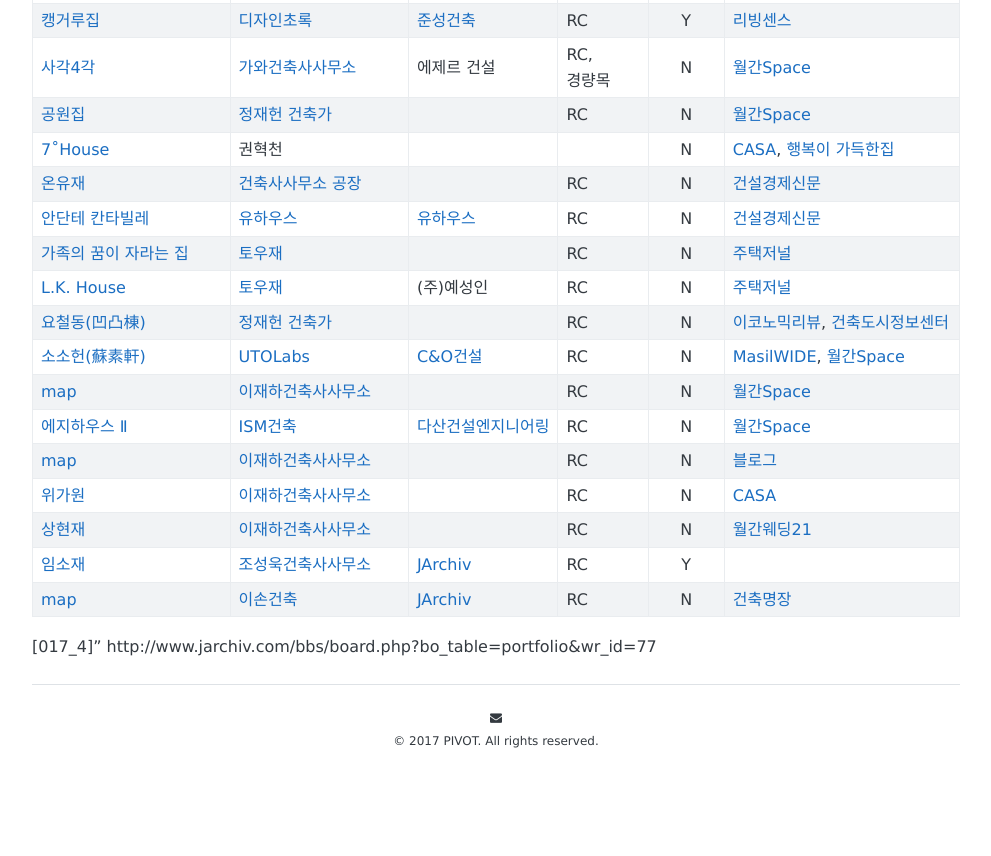
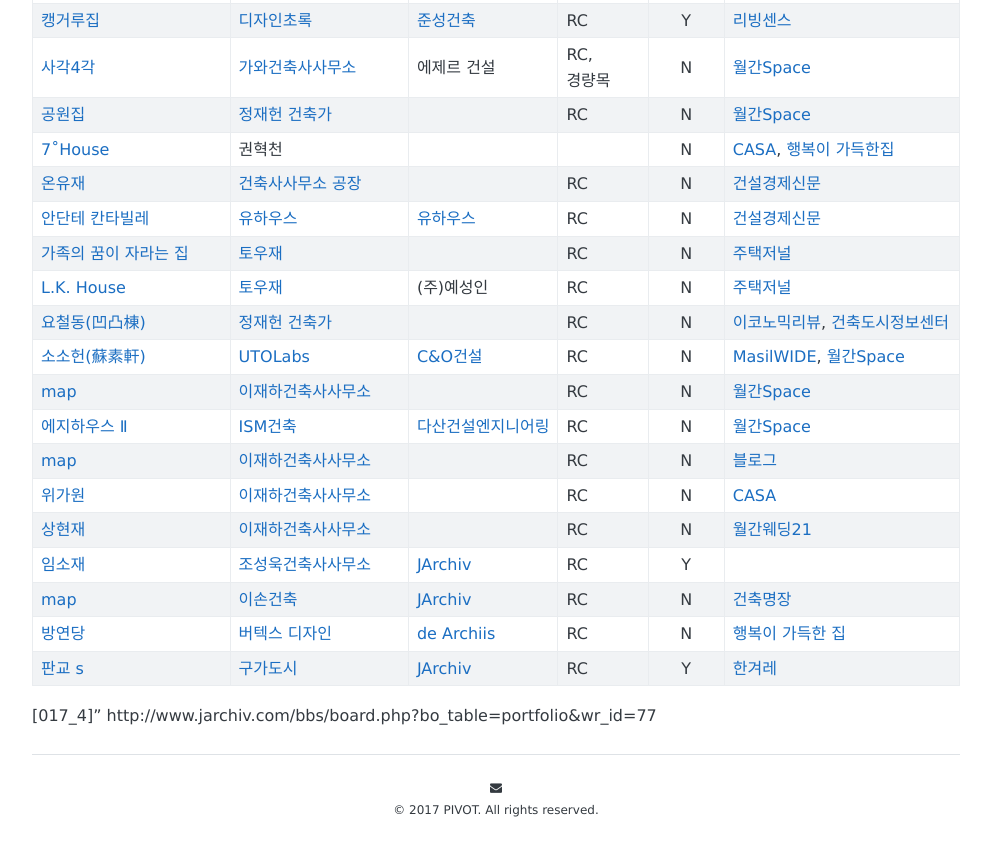
Before and after one commit to build-my-house/build-my-house.github.io, a Jekyll site: the page built from _posts/2017-02-03-pangyo-houses.md, in a window 1280 px wide and 900 px high, scrolled down 2679 px. Shown: the top 856 px of the window, without its empty margins (144-1135 px from the left). Built offline with Jekyll 4.4.1, drawn with Linux system fonts in a browser that asks for light colours; nearby versions of some CDN libraries; some web fonts are replaced; before the commit the page ends 3510 px from its top, so only the background shows below that; part of the change alters nothing that is shown.

Commit message:
modify and add

```diff
--- a/_posts/2017-02-03-pangyo-houses.md
+++ b/_posts/2017-02-03-pangyo-houses.md
@@ -33,14 +33,14 @@ tags: 판교 운중동 단독주택 건축가 시공사 땅콩주택 듀플렉
 | <!--서판교로 180번길 18-5-->[별똥집](http://naver.me/5DUa69vy){:target="_blank"} | [SIE][023]{:target="_blank"} | | RC | N | [리빙센스][023_1]{:target="_blank"}, [월간Space][023_2]{:target="_blank"} |
 | <!--판교로 209번길 49-3-->[우리내 집](http://naver.me/x6lrKdzM){:target="_blank"} | [아이디어5 건축사사무소][024]{:target="_blank"} | [스튜가][002_1]{:target="_blank"} | 경량목 | N | [전원주택라이프][024_1]{:target="_blank"}, [동영상][024_2]{:target="_blank"}, [건축명장][024_3]{:target="_blank"} |
 | <!--판교로 197번길 7-->[스킵플로어 하우스](http://naver.me/5KeBp0Xw){:target="_blank"} | [마고퍼스][025]{:target="_blank"} | [마고퍼스][025]{:target="_blank"} | 경량목 | N | [전원속의 내집][025_1]{:target="_blank"} |
-| <!--운중로 14번길 5-5-->[ㄱㅁ주택](http://naver.me/GCRzBCSg){:target="_blank"} | [와이즈건축][026]{:target="_blank"} | [JArchiv][017_1]{:target="_blank"} | RC | N | [전원속의 내집][026_1]{:target="_blank"} |
+| <!--운중로 14번길 5-5-->[ㄱㅁ주택](http://naver.me/GCRzBCSg){:target="_blank"} | [와이즈건축][026]{:target="_blank"} | [JArchiv][026_2]{:target="_blank"} | RC | N | [전원속의 내집][026_1]{:target="_blank"} |
 | <!--서판교로 66번길 3-3-->[LIFE_FACTORY; 間](http://naver.me/FXgWqef4){:target="_blank"} | [남기봉건축사사무소][027]{:target="_blank"} | 사람중심 | RC | N | [건설경제신문][027_1]{:target="_blank"} |
 | <!--서판교로 108번길 3-6-->[반석헌](http://naver.me/FaxGoySu){:target="_blank"} | [조성욱건축사사무소][028]{:target="_blank"} | [마고퍼스][028_1]{:target="_blank"} | RC | Y | [리빙센스][028_2]{:target="_blank"} |
 | <!--서판교로 188번길 10-->[오목한집](http://naver.me/5iAOCdOe){:target="_blank"} | [민워크샵][029]{:target="_blank"} | | RC | Y | [월간Space][029_1]{:target="_blank"} |
 | <!--서판교로 58번길 7-->[e블레시움 저에너지하우스](http://naver.me/GVspxkCA){:target="_blank"} | [노드플랜][030]{:target="_blank"} | [풍산우드홈][030_1]{:target="_blank"} | 경량목 | N | [건축명장][030_2]{:target="_blank"}, [행복이 가득한집][030_3]{:target="_blank"} |
 | <!--서판교로 100번길 16-->[노란돌집](http://naver.me/50kUCI8G){:target="_blank"} | [SIE][031]{:target="_blank"} | | RC | N | [이코노믹리뷰][031_1]{:target="_blank"} |
 | <!--판교원로 16번길 3-->[I-HOUSE](http://naver.me/FNPUTsd0){:target="_blank"} | [SIE][032]{:target="_blank"} | 사람중심 | RC | N | [전원속의 내집][032_1]{:target="_blank"} |
-| <!--서판교로 108번길 14-->[Odd Corner House](http://naver.me/G8dcBxmE){:target="_blank"} | [민워크샵][033]{:target="_blank"} | [JArchiv][017_1]{:target="_blank"} | RC | N | [CASA][033_1]{:target="_blank"} |
+| <!--서판교로 108번길 14-->[Odd Corner House](http://naver.me/G8dcBxmE){:target="_blank"} | [민워크샵][033]{:target="_blank"} | [JArchiv][033_2]{:target="_blank"} | RC | N | [CASA][033_1]{:target="_blank"} |
 | <!--판교원로 299번길 6-6-->[판교 House](http://naver.me/FI02dQ9y){:target="_blank"} | [JYA-rchitects][034]{:target="_blank"} | 위빌 | RC | Y | [ArchDaily][034_1]{:target="_blank"} |
 | <!--운중로197번길 9-->[미소(美疏) 드리움 하우스](http://naver.me/GBV1Jr4J){:target="_blank"} | [블루하우스코리아][016]{:target="_blank"} | [블루하우스코리아][016]{:target="_blank"} | 중량목 | N | [전원속의 내집][035_1]{:target="_blank"} |
 | <!--판교로 197번길 18-->[판교동 주택](http://naver.me/5YYO9sMZ){:target="_blank"} | [스페이스목금토][036]{:target="_blank"} | 모비덤 | RC | N | [전원속의 내집][036_1]{:target="_blank"} |
@@ -50,8 +50,8 @@ tags: 판교 운중동 단독주택 건축가 시공사 땅콩주택 듀플렉
 | <!--서판교로 188-->[Patio House](http://naver.me/x0KA9VAH){:target="_blank"} | [바우건축][040]{:target="_blank"} | 이오디자인 | RC | N | [전원속의 내집][040_1]{:target="_blank"} |
 | <!--서판교로 74번길 13-->[하이안](http://naver.me/FBRF4TYE){:target="_blank"} | [건인 E&C][041]{:target="_blank"} | 르마누아 | RC | N | [리빙센스][041_1]{:target="_blank"} |
 | <!--판교로210번길 16-->[Parnell](http://naver.me/xSmtwio3){:target="_blank"} | [de Archiis][042]{:target="_blank"} | [de Archiis][042]{:target="_blank"} | RC | N | [CASA][042_1]{:target="_blank"} |
-| <!--판교역로 28번길 10-->[Heavenly](http://naver.me/xaG4IbCz){:target="_blank"} | [이재하건축사사무소][043]{:target="_blank"} | [JArchiv][017_1]{:target="_blank"} | RC | N | [CASA][043_1]{:target="_blank"} |
-| <!--운중로 166번길 20-11-->[Le Cube Blanc](http://naver.me/5t5GQavj){:target="_blank"} | 이순조, 이경은 |  [JArchiv][017_1]{:target="_blank"} | RC | N | [CASA][044_1]{:target="_blank"} |
+| <!--판교역로 28번길 10-->[Heavenly](http://naver.me/xaG4IbCz){:target="_blank"} | [이재하건축사사무소][043]{:target="_blank"} | [JArchiv][043_2]{:target="_blank"} | RC | N | [CASA][043_1]{:target="_blank"} |
+| <!--운중로 166번길 20-11-->[Le Cube Blanc](http://naver.me/5t5GQavj){:target="_blank"} | 이순조, 이경은 |  [JArchiv][044_2]{:target="_blank"} | RC | N | [CASA][044_1]{:target="_blank"} |
 | <!--판교로 210번길 88-->[X+HOUSE](http://naver.me/GcIJlfn4){:target="_blank"} | 마추건축 | 호수건설 | RC | N | [주택저널][045_1]{:target="_blank"} |
 | <!--서판교로 132번길 15-7-->[P House](http://naver.me/5oF9dMbr){:target="_blank"} | [유토포건축사사무소][046]{:target="_blank"} | [이안알앤씨][046_1]{:target="_blank"} | RC | Y | [주택저널][046_2]{:target="_blank"} |
 | <!--서판교로32번길 19-6-->[Wall House](http://naver.me/5PfMePIj){:target="_blank"} | [운생동][047]{:target="_blank"} | 리원건설 | RC | N | [행복이 가득한집][047_1]{:target="_blank"}, [월간Space][047_2]{:target="_blank"}  |
@@ -70,8 +70,8 @@ tags: 판교 운중동 단독주택 건축가 시공사 땅콩주택 듀플렉
 | <!--서판교로 188번길 12-1-->[고동이네](http://naver.me/xqrF2koF){:target="_blank"} | [솔토지빈건축사사무소][060]{:target="_blank"} | [시스홈 씨엔엘][060_1]{:target="_blank"} | 경량목 | Y | [건축명장][060_2]{:target="_blank"}, [건축주 블로그][060_3]{:target="_blank"} |
 | <!--판교로 156번길 4-2-->[손톱집](http://naver.me/xqrF2ksx){:target="_blank"} | [경영위치][061]{:target="_blank"} | [이안알앤씨][061_1]{:target="_blank"} | RC | N | [월간Space][061_2]{:target="_blank"} |
 | <!--서판교로 66번길 13-7-->[하늘집](http://naver.me/x7Tqw9Lk){:target="_blank"} | [SIE][062]{:target="_blank"} | 나래건설 | RC | N | [시사인][062_1]{:target="_blank"}, [블로그][062_2]{:target="_blank"} |
-| <!--판교원로 303-->[The Float](http://naver.me/xTx2Mwvt){:target="_blank"} | [조성욱건축사사무소][063]{:target="_blank"} | [JArchiv][017_1]{:target="_blank"} | RC | Y | [매일경제][063_1]{:target="_blank"}, [건축명장][063_2]{:target="_blank"} |
-| <!--서판교로 108번길 6-->[파이림(π-林)](http://naver.me/GE2GzgKm){:target="_blank"} | [조성욱건축사사무소][064]{:target="_blank"} | [JArchiv][017_1]{:target="_blank"} | RC | Y | [리빙센스][064_1]{:target="_blank"} |
+| <!--판교원로 303-->[The Float](http://naver.me/xTx2Mwvt){:target="_blank"} | [조성욱건축사사무소][063]{:target="_blank"} | [JArchiv][063_3]{:target="_blank"} | RC | Y | [매일경제][063_1]{:target="_blank"}, [건축명장][063_2]{:target="_blank"} |
+| <!--서판교로 108번길 6-->[파이림(π-林)](http://naver.me/GE2GzgKm){:target="_blank"} | [조성욱건축사사무소][064]{:target="_blank"} | [JArchiv][064_2]{:target="_blank"} | RC | Y | [리빙센스][064_1]{:target="_blank"} |
 | <!--판교로 209번길 47-->[캥거루집](http://naver.me/G4AbFaYT){:target="_blank"} | [디자인초록][065]{:target="_blank"} | [준성건축][065_1]{:target="_blank"} | RC | Y | [리빙센스][065_2]{:target="_blank"} |
 | <!--서판교로 180번길 3-8-->[사각4각](http://naver.me/xG5q8Z46){:target="_blank"} | [가와건축사사무소][066]{:target="_blank"} | 에제르 건설 | RC, 경량목 | N | [월간Space][066_1]{:target="_blank"} |
 | <!--운중로 166번길 27-12-->[공원집](http://naver.me/G4AbFiet){:target="_blank"} | [정재헌 건축가][067]{:target="_blank"} | | RC | N | [월간Space][067_1]{:target="_blank"} |
@@ -88,8 +88,17 @@ tags: 판교 운중동 단독주택 건축가 시공사 땅콩주택 듀플렉
 | <!--서판교로 126번길 3-5-->[위가원](http://naver.me/FE8aFqiu){:target="_blank"} | [이재하건축사사무소][078]{:target="_blank"} | | RC | N | [CASA][078_1]{:target="_blank"} |
 | <!--판교원로 299번길 2-->[상현재](http://naver.me/IDh0PtQU){:target="_blank"} | [이재하건축사사무소][079]{:target="_blank"} | | RC | N | [월간웨딩21][079_1]{:target="_blank"} |
 | <!--운중로 14번길 49-->[임소재](http://naver.me/5pxmbf4W){:target="_blank"} | [조성욱건축사사무소][080]{:target="_blank"} |  [JArchiv][080_1]{:target="_blank"} | RC | Y | |
-| <!--서판교로 6번길 6-->[map](http://naver.me/GVsp6zQ2) | [이손건축][081]{:target="_blank"} | [JArchiv][081_1]{:target="_blank"} | RC | N | [건축명장][081_2]{:target="_blank"} |
+| <!--서판교로 6번길 6-->[map](http://naver.me/GVsp6zQ2){:target="_blank"} | [이손건축][081]{:target="_blank"} | [JArchiv][081_1]{:target="_blank"} | RC | N | [건축명장][081_2]{:target="_blank"} |
+| <!--운중로 197번길 3-->[방연당](http://naver.me/FTFv6Bsz){:target="_blank"} | [버텍스 디자인][082]{:target="_blank"} | [de Archiis](082_1){:target="_blank"} | RC | N | [행복이 가득한 집](082_2){:target="_blank"} |
+| <!--서판교로 126번길 13-4-->[판교 s](http://naver.me/IgBd6fd1){:target="_blank"} | [구가도시](083){:target="_blank"} | [JArchiv][083_1]{:target="_blank"} | RC | Y | [한겨레][083_2]{:target="_blank"} |
 
+[083]: http://www.guga.co.kr/
+[083_1]: http://www.jarchiv.com/bbs/board.php?bo_table=portfolio&wr_id=69&page=0&page=0
+[083_2]: http://www.hani.co.kr/arti/specialsection/esc_section/623859.html
+
+[082]: http://ver-tex.net/?page_id=4509
+[082_1]: http://www.dearchiis.co.kr/bbs/board.php?bo_table=projects&wr_id=10
+[082_2]: http://happy.designhouse.co.kr/magazine/magazine_view?info_id=50771
 
 [081]: https://www.isonarch.com/
 [081_1]: http://www.jarchiv.com/bbs/board.php?bo_table=portfolio&wr_id=95&page=0&page=0
@@ -148,10 +157,12 @@ tags: 판교 운중동 단독주택 건축가 시공사 땅콩주택 듀플렉
 
 [064]: http://www.johsungwook.com/index.php?/projects/pangyo-superduplex/
 [064_1]: http://www.smlounge.co.kr/living/article/33199
+[064_2]: http://www.jarchiv.com/bbs/board.php?bo_table=portfolio&wr_id=96&page=0&page=0
 
 [063]: http://www.johsungwook.com/index.php?/projects/pangyodong-residence-645-8/
 [063_1]: http://news.naver.com/main/read.nhn?mode=LSD&mid=sec&sid1=101&oid=009&aid=0003772083
 [063_2]: http://masterbuilder.kr/portfolio/더-플로트/
+[063_3]: http://www.jarchiv.com/bbs/board.php?bo_table=portfolio&wr_id=92&page=0&page=0
 
 [062]: http://www.sie-jungsujin.com/p/portfolio_page/spring-house하늘집/
 [062_1]: http://news.naver.com/main/read.nhn?mode=LSD&mid=sec&sid1=102&oid=308&aid=0000008582
@@ -217,9 +228,11 @@ tags: 판교 운중동 단독주택 건축가 시공사 땅콩주택 듀플렉
 [045_1]: http://www.jutek.kr/user/selectBbsColumn.do?BBS_NUM=6891&COD03_CODE=c0301&MEN02_NUM=28
 
 [044_1]: http://www.casa.co.kr/brand/contents/view.do?articleNo=7466&pg=13&schCd=0101070101&depth=2
+[044_2]: http://www.jarchiv.com/bbs/board.php?bo_table=portfolio&wr_id=64&page=0&page=0
 
 [043]: http://www.leejaeha.com/work/works2013-1.html
 [043_1]: http://navercast.naver.com/magazine_contents.nhn?rid=1409&contents_id=54618
+[043_2]: http://www.jarchiv.com/bbs/board.php?bo_table=portfolio&wr_id=72&page=0&page=0
 
 [042]: http://www.dearchiis.co.kr/bbs/board.php?bo_table=projects&wr_id=83
 [042_1]: http://navercast.naver.com/magazine_contents.nhn?rid=1409&contents_id=83525
@@ -249,6 +262,7 @@ tags: 판교 운중동 단독주택 건축가 시공사 땅콩주택 듀플렉
 
 [033]: http://www.minworkshop.com/index.php?/odd-corner/
 [033_1]: http://navercast.naver.com/magazine_contents.nhn?rid=1409&contents_id=18430
+[033_2]: http://www.jarchiv.com/bbs/board.php?bo_table=portfolio&wr_id=65&page=0&page=0
 
 [032]: http://www.sie-jungsujin.com/p/portfolio_page/i-house이-집-ver02/
 [032_1]: http://navercast.naver.com/magazine_contents.nhn?rid=1433&contents_id=108161
@@ -273,6 +287,7 @@ tags: 판교 운중동 단독주택 건축가 시공사 땅콩주택 듀플렉
 
 [026]: http://wisearchitecture.com/index.php/projects/km/
 [026_1]: http://navercast.naver.com/magazine_contents.nhn?rid=1433&contents_id=57867
+[026_2]: http://www.jarchiv.com/bbs/board.php?bo_table=portfolio&wr_id=68&page=0&page=0
 
 [025]: http://www.magopus.co.kr/bbs/board.php?bo_table=ex&wr_id=176
 [025_1]: http://navercast.naver.com/magazine_contents.nhn?rid=1433&contents_id=70594
```
